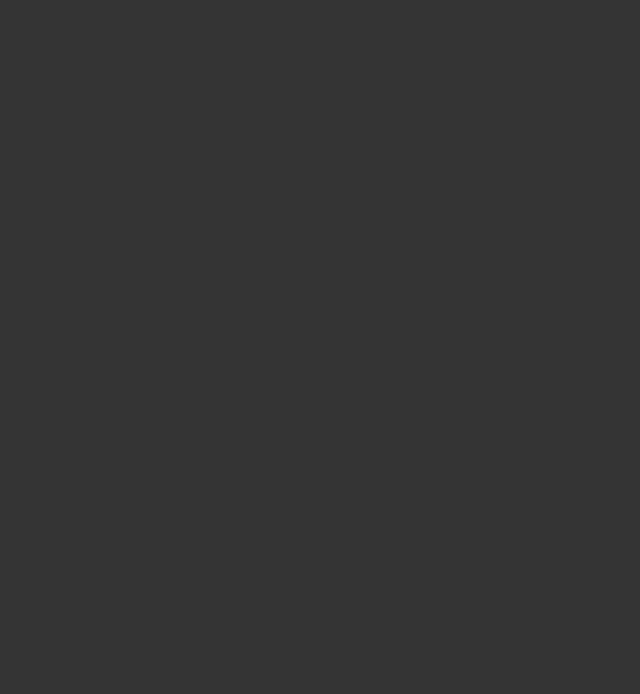
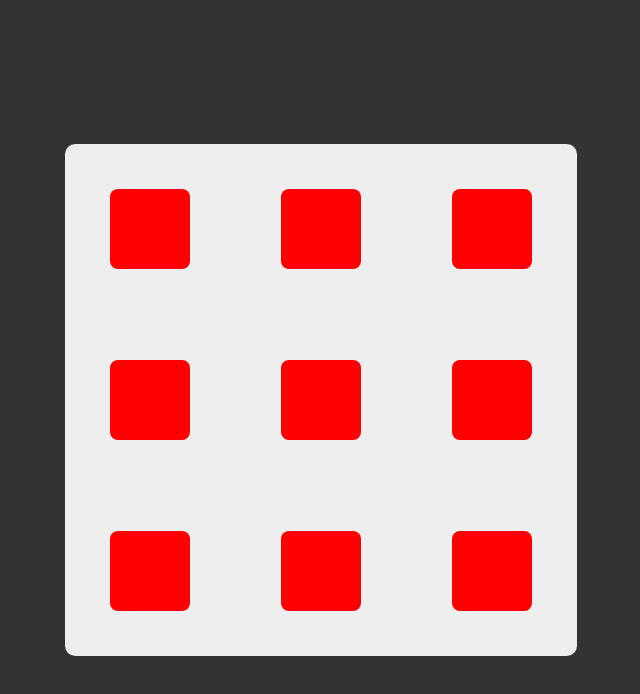
Before and after one commit to statist32/squarepair, a React (Create React App) app: page / in a window 1280 px wide. Shown: the top 694 px of the page, without its empty margins (319-959 px from the left). Built offline with nearby package versions, Linux system fonts and the light colour scheme.

Commit message:
shuffle/changetile not working

```diff
--- a/src/App.css
+++ b/src/App.css
@@ -1,5 +1,4 @@
 * {
   margin: 0;
   padding: 0;
-  background: #333;
 }
--- a/src/components/screens/Board/Board.css
+++ b/src/components/screens/Board/Board.css
@@ -0,0 +1,19 @@
+.board-wrapper {
+  height: 100%;
+  width: 100%;
+  display: flex;
+  justify-content: center;
+  align-items: center;
+  align-content: flex;
+}
+
+.board {
+  height: 40vw;
+  width: 40vw;
+  background: #eee;
+  border-radius: 2%;
+  display: flex;
+  justify-content: space-around;
+  align-content: space-around;
+  flex-direction: column;
+}
--- a/src/components/screens/Board/Board.js
+++ b/src/components/screens/Board/Board.js
@@ -1,7 +1,78 @@
-import React, { memo } from 'react'
+import React, { memo, useState, useEffect } from 'react'
+import './Board.css'
+import { TileRow } from './TileRow'
+//TODO: win condition with reduce or filter
+function _Board({ columns = 3, rows = 3 }) {
+  const [board, setBoard] = useState([[]])
+  useEffect(() => {
+    initBoard(rows, columns)
+  }, [columns, rows])
 
-function _Board() {
-  return <div></div>
+  function initBoard(rows, columns) {
+    let row = []
+    for (let i = 0; i < columns; i++) {
+      row.push('red')
+    }
+    let board = []
+    for (let i = 0; i < rows; i++) {
+      //...row copys row otherwise shallow copy
+      board.push([...row])
+    }
+
+    setBoard(board)
+  }
+
+  function changeTile(row, column) {
+    //cheap enum maybe replace with switch case
+    const colors = {
+      red: 'blue',
+      blue: 'yellow',
+      yellow: 'red',
+    }
+    //deep copy of board
+    const tempBoard = [...board]
+    const columns = tempBoard[0].length
+    const rows = tempBoard.length
+    tempBoard[row][column] = colors[tempBoard[row][column]]
+
+    if (row - 1 >= 0) {
+      tempBoard[row - 1][column] = colors[tempBoard[row - 1][column]]
+    }
+    if (row + 1 < columns) {
+      tempBoard[row + 1][column] = colors[tempBoard[row + 1][column]]
+    }
+    if (column - 1 >= 0) {
+      tempBoard[row][column - 1] = colors[tempBoard[row][column - 1]]
+    }
+    if (column + 1 < rows) {
+      tempBoard[row][column + 1] = colors[tempBoard[row][column + 1]]
+    }
+
+    setBoard(tempBoard)
+  }
+
+  function shuffleBoard(shuffles) {
+    for (let i = 0; i < shuffles; i++) {
+      let randomRow = Math.floor(Math.random() * rows)
+      let randomColumn = Math.floor(Math.random() * columns)
+      changeTile(randomRow, randomColumn)
+    }
+  }
+
+  return (
+    <div className='board-wrapper'>
+      <div className='board'>
+        {board.map((row, index) => (
+          <TileRow
+            rowNumber={index}
+            row={row}
+            onClick={changeTile}
+            key={index}
+          />
+        ))}
+      </div>
+    </div>
+  )
 }
 
 export const Board = memo(_Board)
--- /dev/null
+++ b/src/components/screens/Board/Tile.css
@@ -0,0 +1,6 @@
+.tile {
+  background: lightgray;
+  border-radius: 10%;
+  min-height: 10vh;
+  min-width: 10vh;
+}
--- /dev/null
+++ b/src/components/screens/Board/Tile.js
@@ -0,0 +1,13 @@
+import React, { memo } from 'react'
+import './Tile.css'
+
+function _Tile({ color, onClick }) {
+  return (
+    <div
+      className='tile'
+      style={{ background: color }}
+      onClick={() => onClick()}></div>
+  )
+}
+
+export const Tile = memo(_Tile)
--- /dev/null
+++ b/src/components/screens/Board/TileRow.css
@@ -0,0 +1,6 @@
+.tile-row-wrapper {
+  display: flex;
+  flex-direction: row;
+  justify-content: space-around;
+  align-content: space-around;
+}
--- /dev/null
+++ b/src/components/screens/Board/TileRow.js
@@ -0,0 +1,18 @@
+import React, { memo } from 'react'
+import './TileRow.css'
+import { Tile } from './Tile'
+
+function _TileRow({ row, rowNumber, onClick }) {
+  return (
+    <div className='tile-row-wrapper'>
+      {row.map((entry, index) => (
+        <Tile
+          color={entry}
+          onClick={() => onClick(rowNumber, index)}
+          key={index}
+        />
+      ))}
+    </div>
+  )
+}
+export const TileRow = memo(_TileRow)
```
